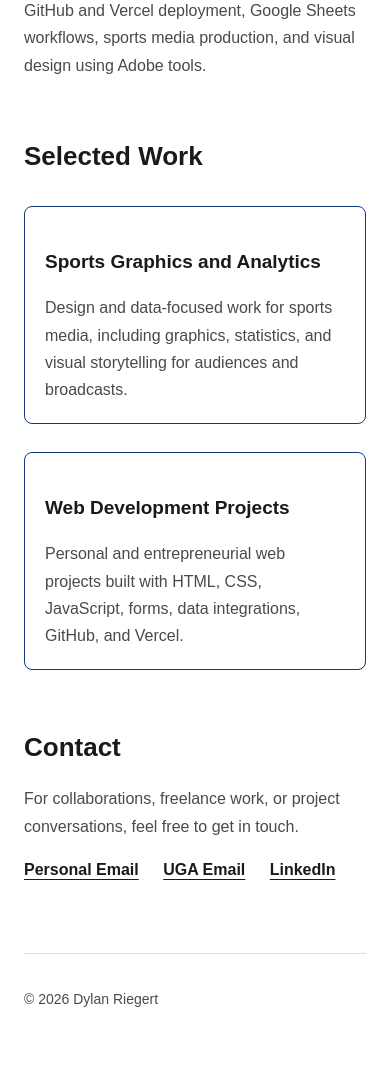
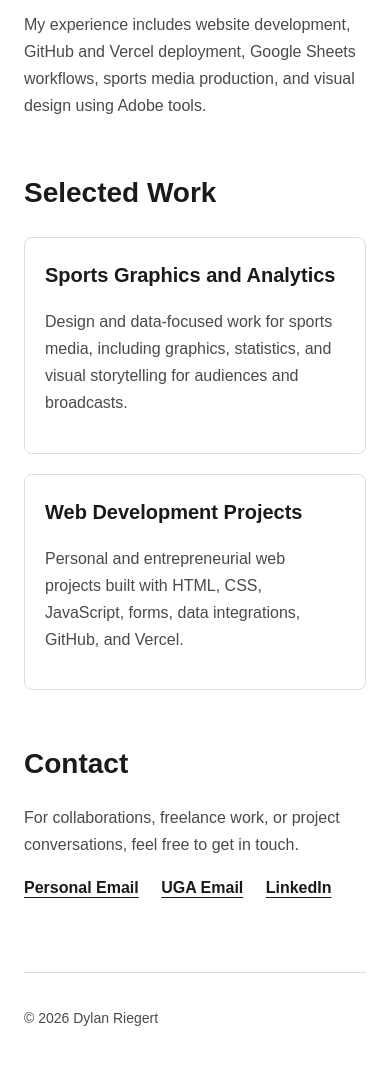
Before and after one commit to driegs17-alt/Personal-Website, a plain HTML site: page index.html in a window 390 px wide. Shown: the part 593-1683 px from the top of the page. Before the commit the page ends 1640 px from the top, so only its background shows below. Drawn offline with Linux system fonts and the light colour scheme.

Commit message:
add style guide

```diff
--- a/index.html
+++ b/index.html
@@ -5,89 +5,7 @@
   <meta name="viewport" content="width=device-width, initial-scale=1.0">
 
   <title>Dylan Riegert | Designer and Developer</title>
-
-  <style>
-    body {
-      max-width: 800px;
-      margin: 60px auto;
-      padding: 0 24px;
-      font-family: Arial, sans-serif;
-      line-height: 1.7;
-      color: #1a1a1a;
-      background-color: #ffffff;
-    }
-
-    h1 {
-      margin-bottom: 4px;
-      font-size: 48px;
-      letter-spacing: -1px;
-    }
-
-    h2 {
-      margin-top: 55px;
-      margin-bottom: 10px;
-      font-size: 26px;
-    }
-
-    h3 {
-      margin-bottom: 4px;
-      font-size: 19px;
-    }
-
-    p {
-      max-width: 680px;
-      color: #4a4a4a;
-    }
-
-    a {
-      color: #1a1a1a;
-      font-weight: bold;
-      text-decoration: underline;
-      text-underline-offset: 4px;
-    }
-
-    a:hover {
-      color: #555555;
-    }
-
-    .intro {
-      max-width: 650px;
-      font-size: 20px;
-    }
-
-    .project {
-      margin-top: 28px;
-      padding: 20px;
-      border: 1px solid #103b78;
-      border-radius: 8px;
-    }
-
-    .project p {
-      margin-bottom: 0;
-    }
-
-    .contact-links a {
-      margin-right: 20px;
-    }
-
-    footer {
-      margin-top: 70px;
-      padding-top: 20px;
-      border-top: 1px solid #dddddd;
-      color: #777777;
-      font-size: 14px;
-    }
-
-    @media (max-width: 600px) {
-      body {
-        margin: 35px auto;
-      }
-
-      h1 {
-        font-size: 38px;
-      }
-    }
-  </style>
+<link rel="stylesheet" href="style.css">
 </head>
 
 <body>
--- /dev/null
+++ b/style.css
@@ -0,0 +1,67 @@
+body {
+  max-width: 800px;
+  margin: 60px auto;
+  padding: 0 24px;
+  font-family: Arial, sans-serif;
+  line-height: 1.7;
+  color: #1a1a1a;
+  background-color: #ffffff;
+}
+
+h1 {
+  margin-bottom: 5px;
+  font-size: 48px;
+}
+
+h2 {
+  margin-top: 50px;
+  margin-bottom: 10px;
+  font-size: 28px;
+}
+
+h3 {
+  margin-top: 0;
+  margin-bottom: 5px;
+  font-size: 20px;
+}
+
+p {
+  max-width: 680px;
+  color: #4a4a4a;
+}
+
+a {
+  color: #1a1a1a;
+  font-weight: bold;
+  text-decoration: underline;
+  text-underline-offset: 4px;
+}
+
+a:hover {
+  color: #555555;
+}
+
+.intro {
+  max-width: 650px;
+  font-size: 20px;
+}
+
+.project,
+.skill {
+  margin-top: 20px;
+  padding: 20px;
+  border: 1px solid #dddddd;
+  border-radius: 8px;
+}
+
+.contact-links a {
+  margin-right: 18px;
+}
+
+footer {
+  margin-top: 70px;
+  padding-top: 20px;
+  border-top: 1px solid #dddddd;
+  color: #777777;
+  font-size: 14px;
+}
```
Also changed, not shown: skills.html (+1 -62 lines).
